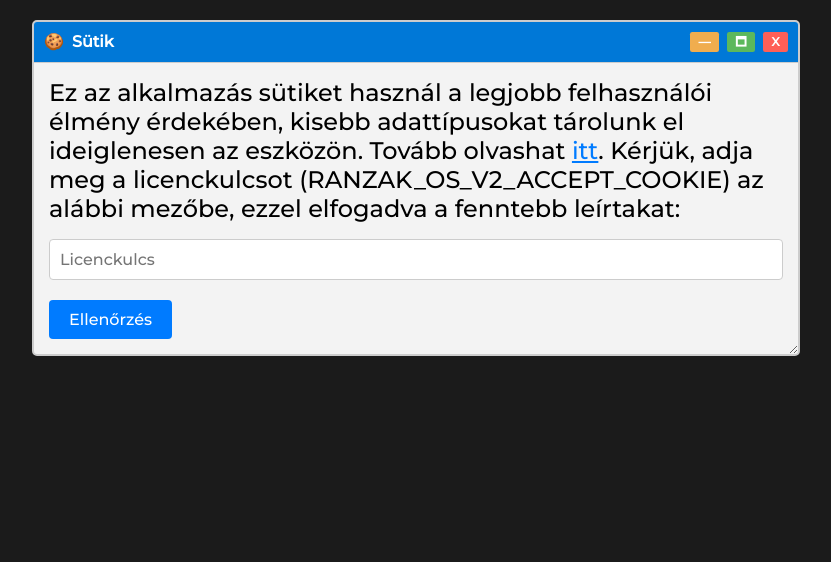
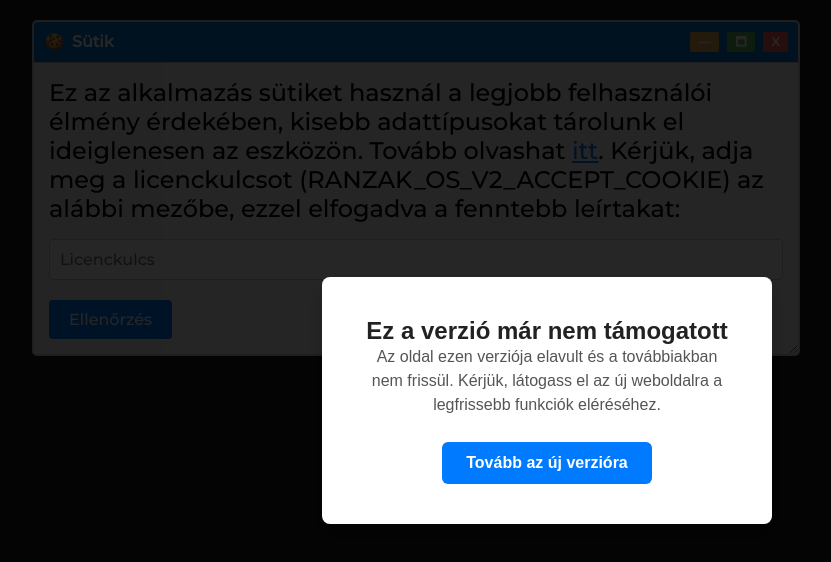
Before and after one commit to rol2005hun/rol2005hun, a Nuxt app in the folder client/: page / in a window 1280 px wide. Shown: the top 562 px of the page, without its empty margins (93-924 px from the left). Built offline with nearby package versions, Linux system fonts and the light colour scheme.

Commit message:
Add NewVersion component to default layout

```diff
--- a/client/layouts/default.vue
+++ b/client/layouts/default.vue
@@ -1,4 +1,5 @@
 <template>
+    <NewVersion />
     <NuxtPage />
 </template>
 
```
